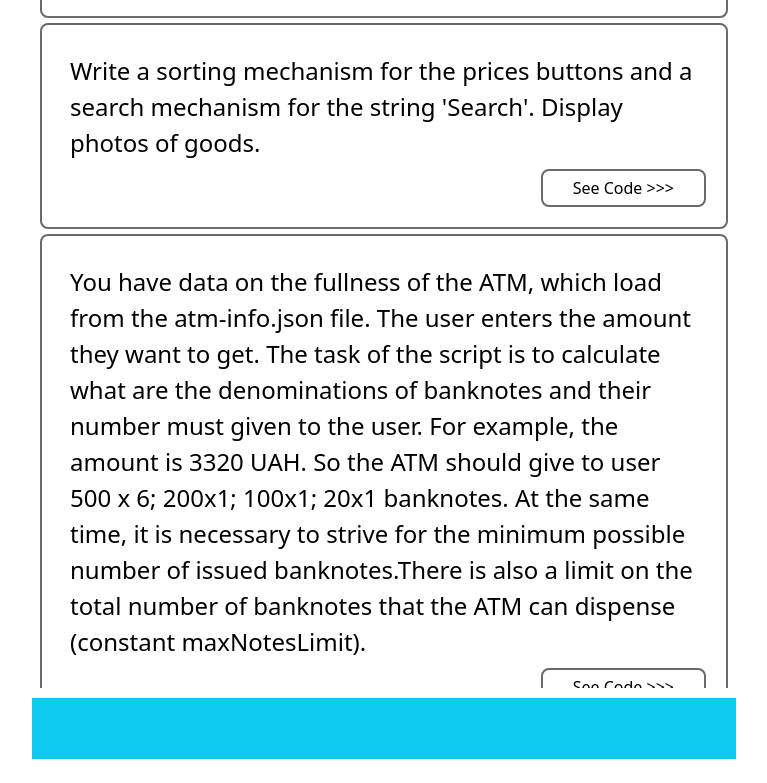
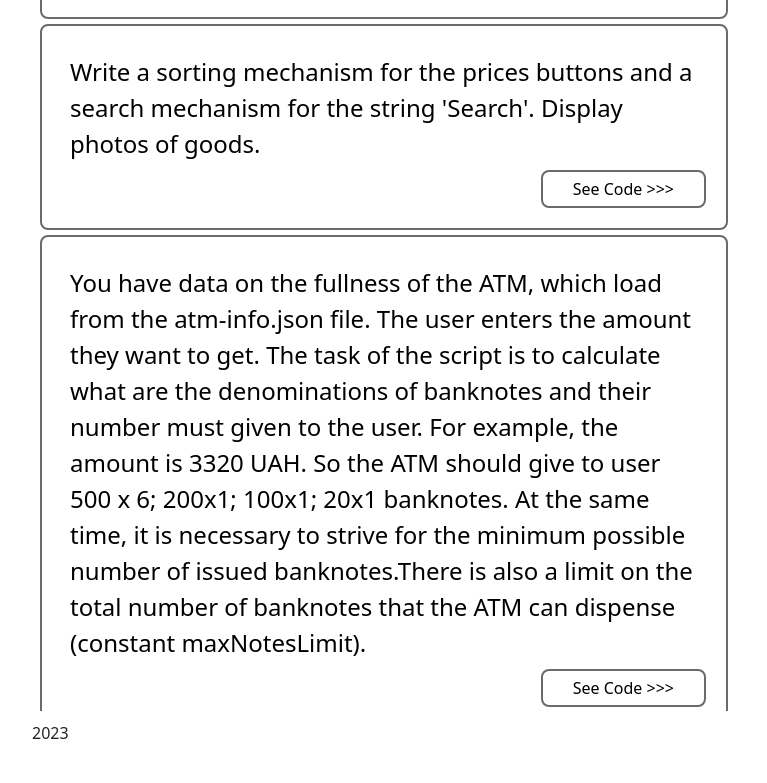
Before and after one commit to Svetlaya87/personal-page, a plain HTML site: page my-works.html in a window 1280 px wide. Shown: the part 483-1266 px from the top of the page, without its empty margins (256-1023 px from the left). Before the commit the page ends 1242 px from the top, so only its background shows below. Drawn offline with nearby package versions, Linux system fonts and the light colour scheme.

Commit message:
chg background footer

```diff
--- a/my-works.html
+++ b/my-works.html
@@ -38,7 +38,7 @@
             <aside class="d-flex flex-column p-2">
 
             </aside>
-            <footer class="bg-info"></footer>
+            <footer>2023</footer>
         </div>
     </div>
 </body>
```
